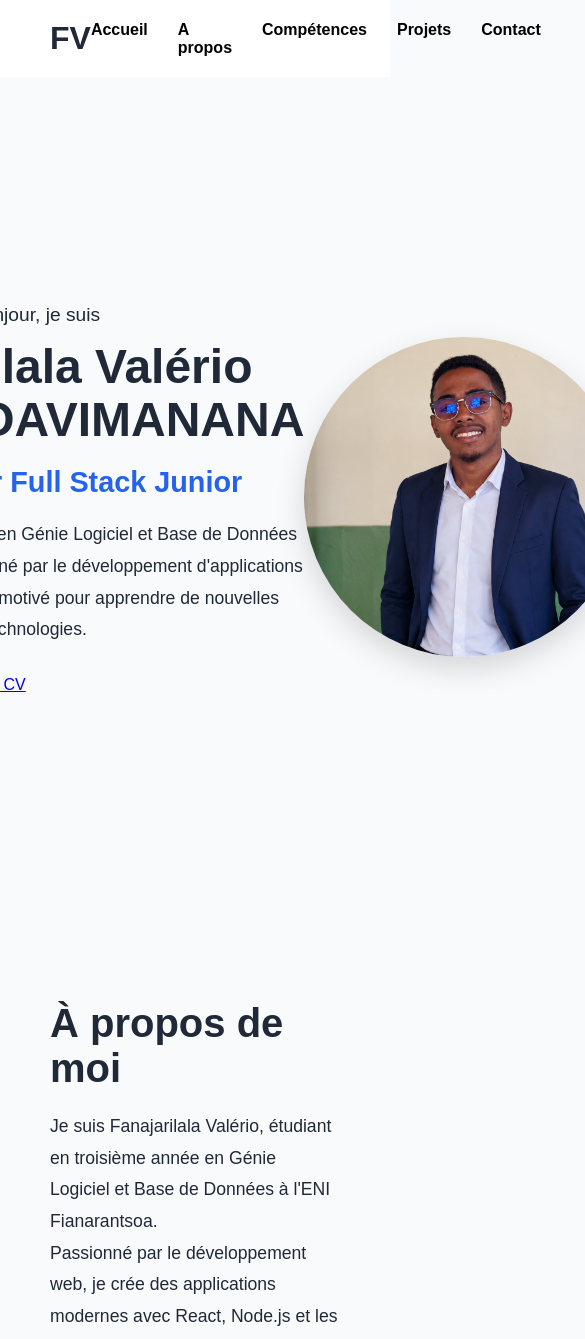
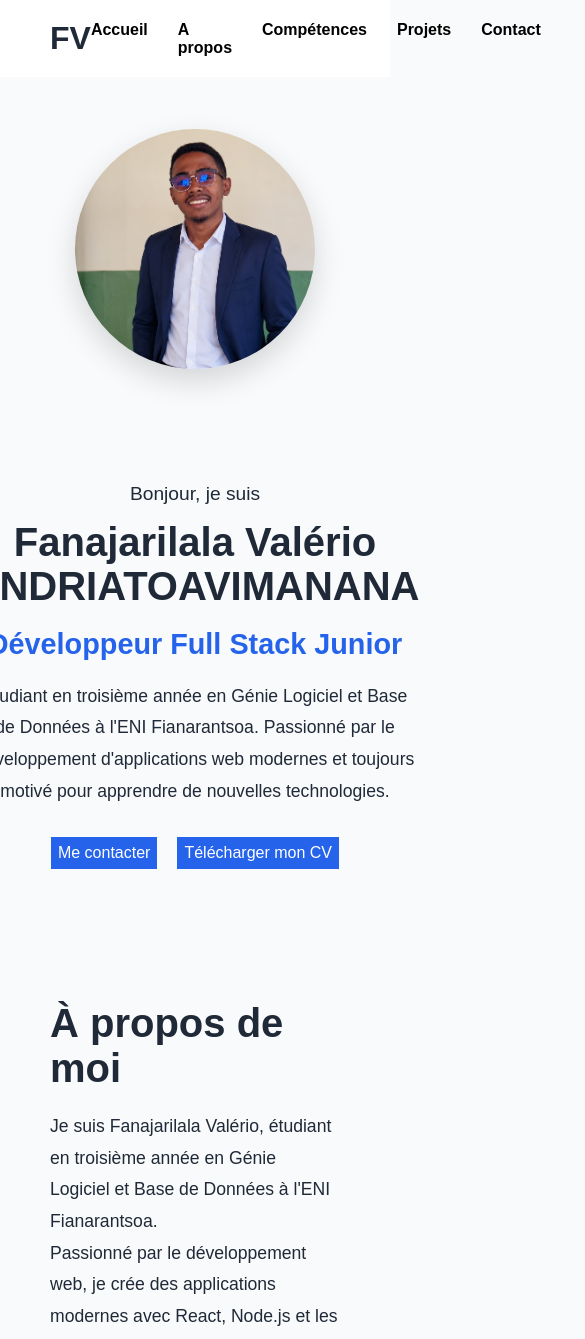
Before and after one commit to Fanajaval/mon-portfolio, a React app: page / in a window 390 px wide. Shown: the top 1339 px of the page, 585 px wide, since content can reach past the window. Built offline with nearby package versions, Linux system fonts and the light colour scheme; the HTML template or start-up script is replaced by a standard one.

Commit message:
responsive design de hero

```diff
--- a/src/components/Hero.jsx
+++ b/src/components/Hero.jsx
@@ -20,7 +20,7 @@ function Hero() {
         </h2>
 
         <p className="hero-description">
-          Étudiant en troisième année en Génie Logiciel
+          Etudiant en troisième année en Génie Logiciel
           et Base de Données à l'ENI Fianarantsoa.
           Passionné par le développement d'applications
           web modernes et toujours motivé pour apprendre
--- a/src/styles/Hero.css
+++ b/src/styles/Hero.css
@@ -3,6 +3,7 @@
   display: flex;
   align-items: center;
   justify-content: center;
+  gap: 80px;
 }
 
 .hero-content {
@@ -28,7 +29,7 @@
 
 .hero-description {
   font-size: 1.1rem;
-  max-width: 800px;
+  max-width: 700px;
   line-height: 1.8;
   margin-bottom: 30px;
 }
@@ -36,6 +37,20 @@
 .hero-buttons {
   display: flex;
   gap: 20px;
+  justify-content: center;
+}
+
+.hero-buttons a {
+  text-decoration: none;
+  transition: transform 0.3s ease;
+  background-color: var(--primary-color);
+  color: var(--white);
+  padding: 7px;
+}
+
+.hero-buttons a:hover {
+  transform: scale(1.05);
+  box-shadow: 0 12px 30px rgba(0, 0, 0, 0.15);
 }
 
 /*photo de profil*/
@@ -51,3 +66,35 @@
 .profile-image:hover {
   transform: scale(1.05);
 }
+
+@media (max-width: 768px) {
+
+  .hero {
+    flex-direction: column;
+    text-align: center;
+    padding: 40px 20px;
+  }
+
+  .hero-content {
+    order: 2;
+  }
+
+  .hero-image {
+    order: 1;
+    margin-bottom: 30px;
+  }
+
+  .hero-buttons {
+    justify-content: center;
+    flex-wrap: wrap;
+  }
+
+  .hero-title {
+    font-size: 2.5rem;
+  }
+
+  .profile-image {
+    width: 240px;
+    height: 240px;
+  }
+}
```
